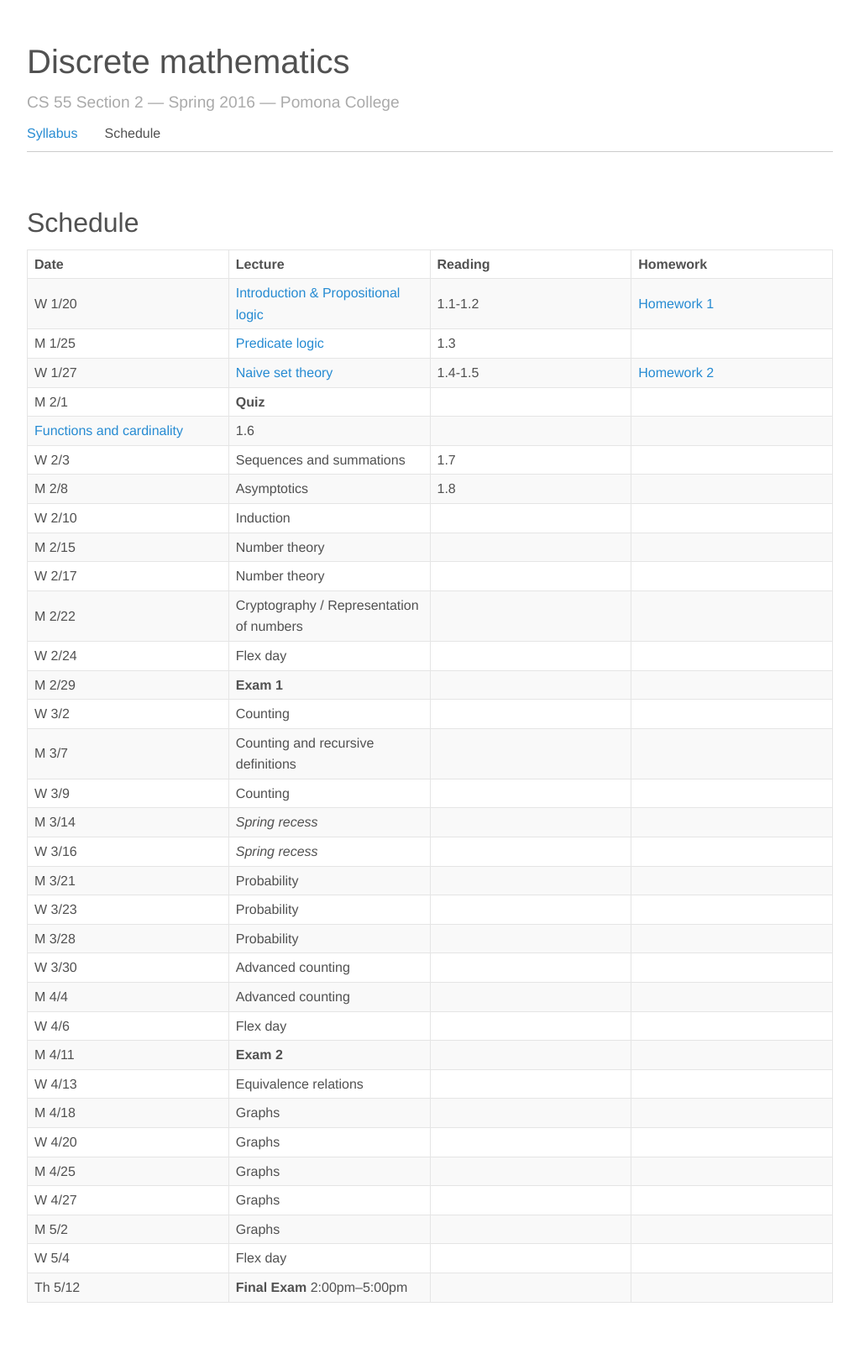
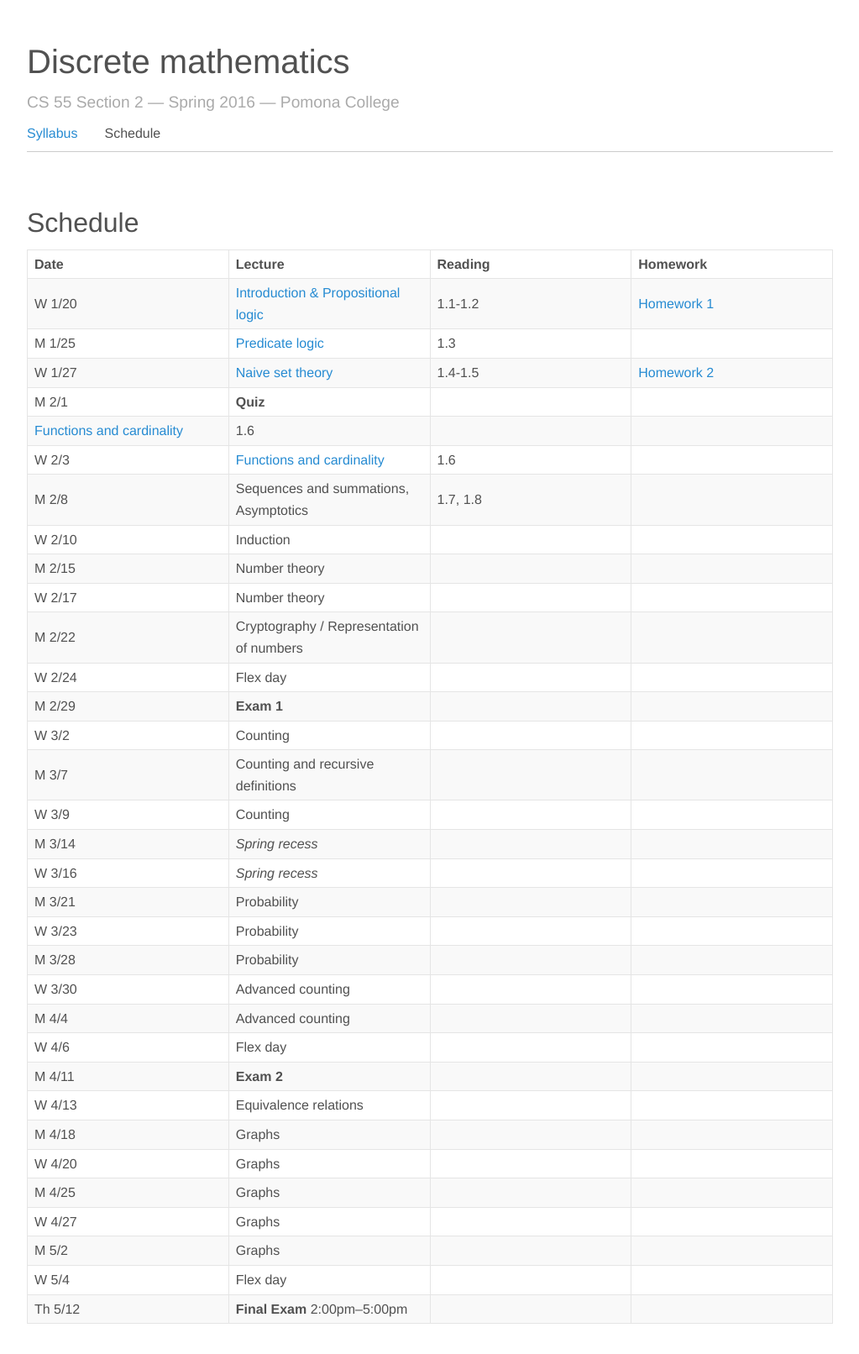
Before and after one commit to jnylam/jnylam.github.io, a Jekyll site: the page built from _courses/55/index.md, in a window 1280 px wide. Shown: the whole page at 84% size, without its empty margins (128-1151 px from the left). Built offline with Jekyll 4.4.1, drawn with Linux system fonts in a browser that asks for light colours; before the commit the page ends 1587 px from its top, so only the background shows below that.

Commit message:
55 update lecture 5

```diff
--- a/_courses/55/index.md
+++ b/_courses/55/index.md
@@ -12,8 +12,8 @@ M 1/25 | [Predicate logic](lecture02.pdf) |<!-- Week 1 -->1.3
 W 1/27 | [Naive set theory](lecture03.pdf) | 1.4-1.5 | [Homework 2](homework02.html)
 M 2/1  | __Quiz__<br/>
 [Functions and cardinality](lecture04.pdf) | 1.6<!-- Week 2 -->
-W 2/3  | Sequences and summations | 1.7
-M 2/8  | Asymptotics | 1.8<!-- Week 3 -->
+W 2/3  | [Functions and cardinality](lecture05.pdf) | 1.6
+M 2/8  | Sequences and summations, Asymptotics | 1.7, 1.8<!-- Week 3 -->
 W 2/10 | Induction |
 M 2/15 | Number theory | <!-- Week 4 -->
 W 2/17 | Number theory |
```
Also changed, not shown: 1 other file.
